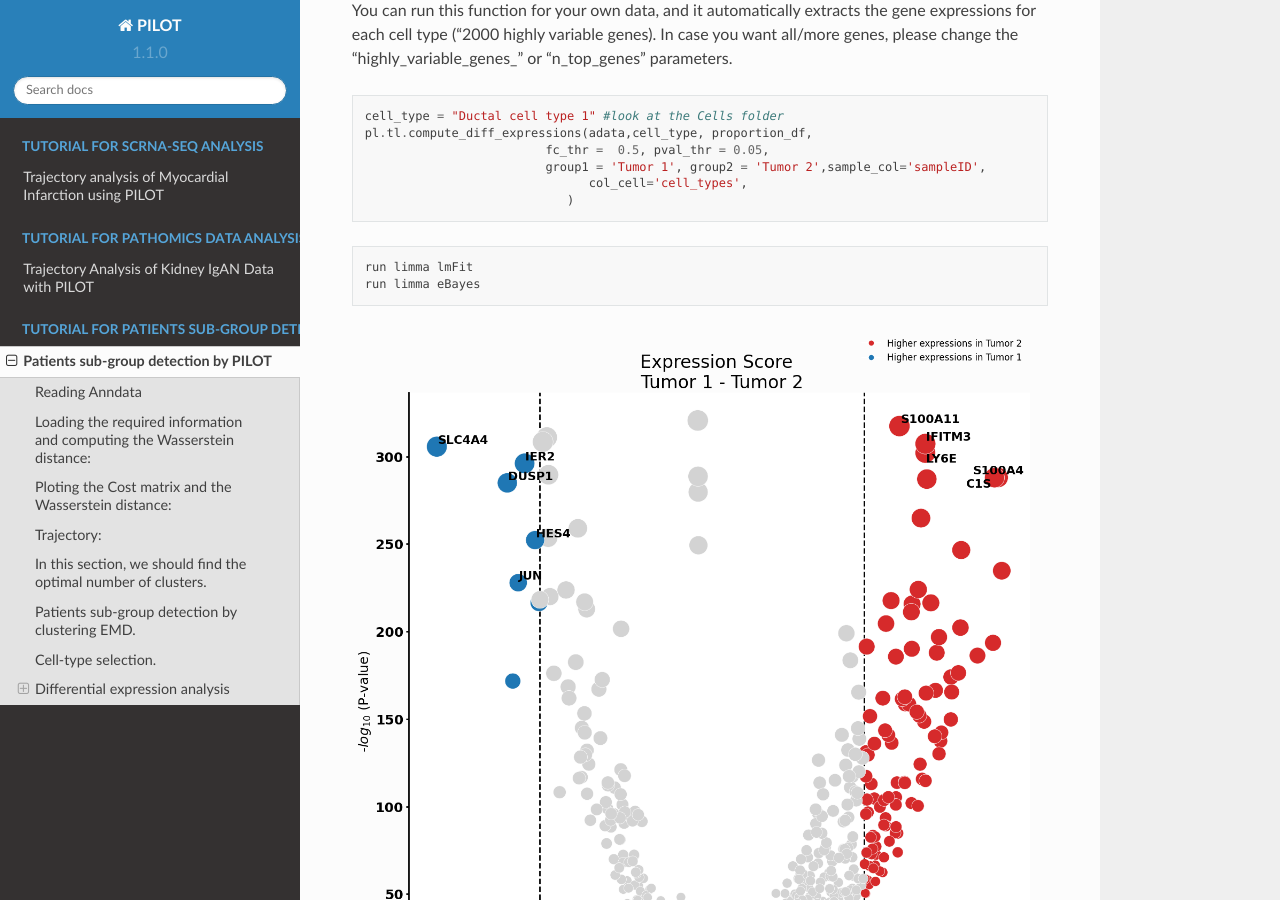
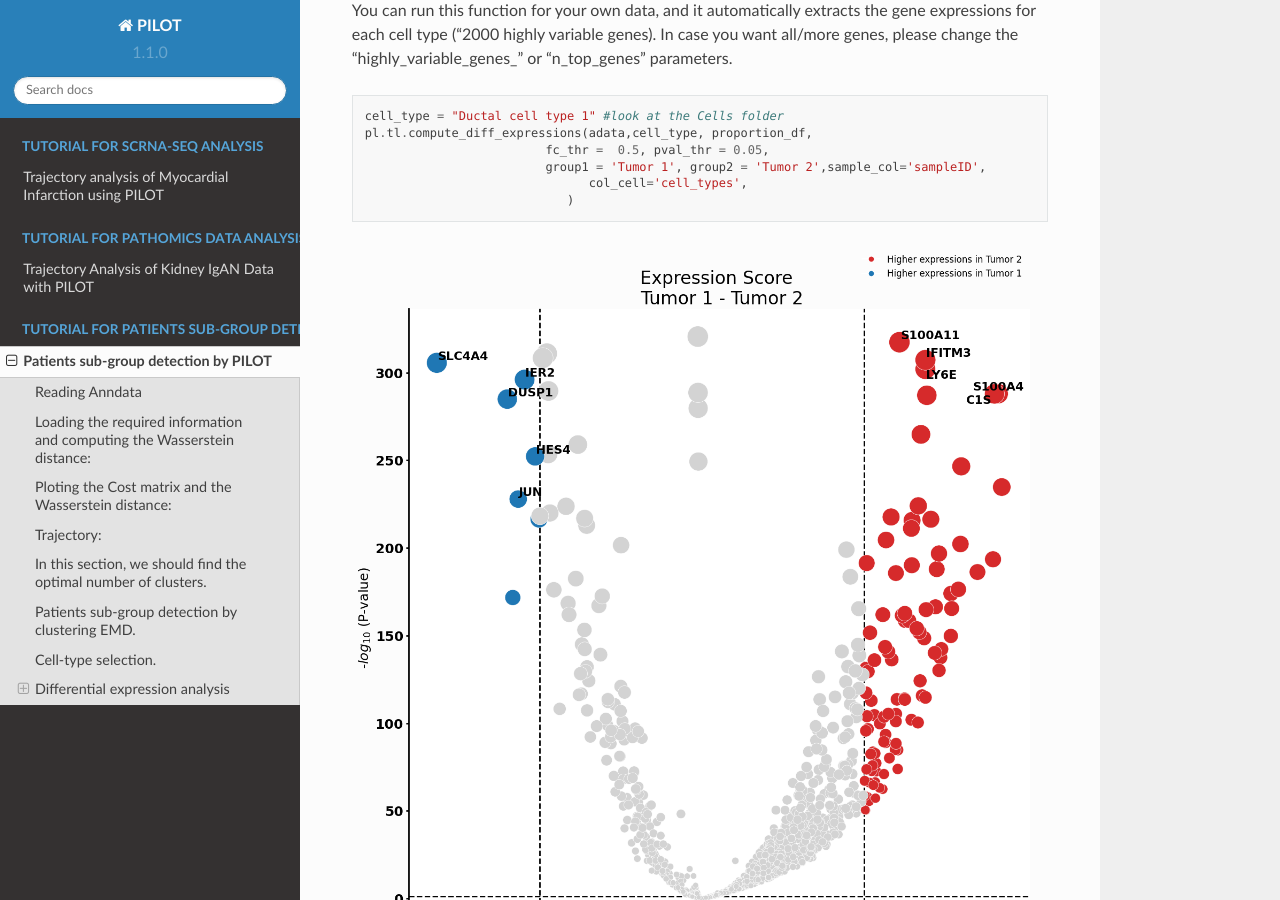
Before and after one commit to CostaLab/PILOT, a Sphinx documentation site: the page built from docs/source/Patients_sub_group_detection.md, in a window 1280 px wide and 900 px high, scrolled down 7703 px. Built offline with Sphinx 7.4.7 and the Read the Docs theme 2.0.0, drawn with Linux system fonts in a browser that asks for light colours; some of the changed text lies outside the part shown.

Commit message:
remove the confusing outputs of lima

````diff
--- a/docs/source/Patients_sub_group_detection.md
+++ b/docs/source/Patients_sub_group_detection.md
@@ -224,8 +224,7 @@ pl.tl.compute_diff_expressions(adata,cell_type, proportion_df,
                             )
 ```
 
-    run limma lmFit
-    run limma eBayes
+
 
 
 
@@ -275,8 +274,7 @@ pl.tl.compute_diff_expressions(adata,cell_type, proportion_df,
                                col_cell='cell_types')
 ```
 
-    run limma lmFit
-    run limma eBayes
+
 
 
 
@@ -322,8 +320,7 @@ pl.tl.compute_diff_expressions(adata,cell_type, proportion_df,
                                col_cell='cell_types')
 ```
 
-    run limma lmFit
-    run limma eBayes
+
 
 
 
````
Also changed, not shown: 1 other file.
